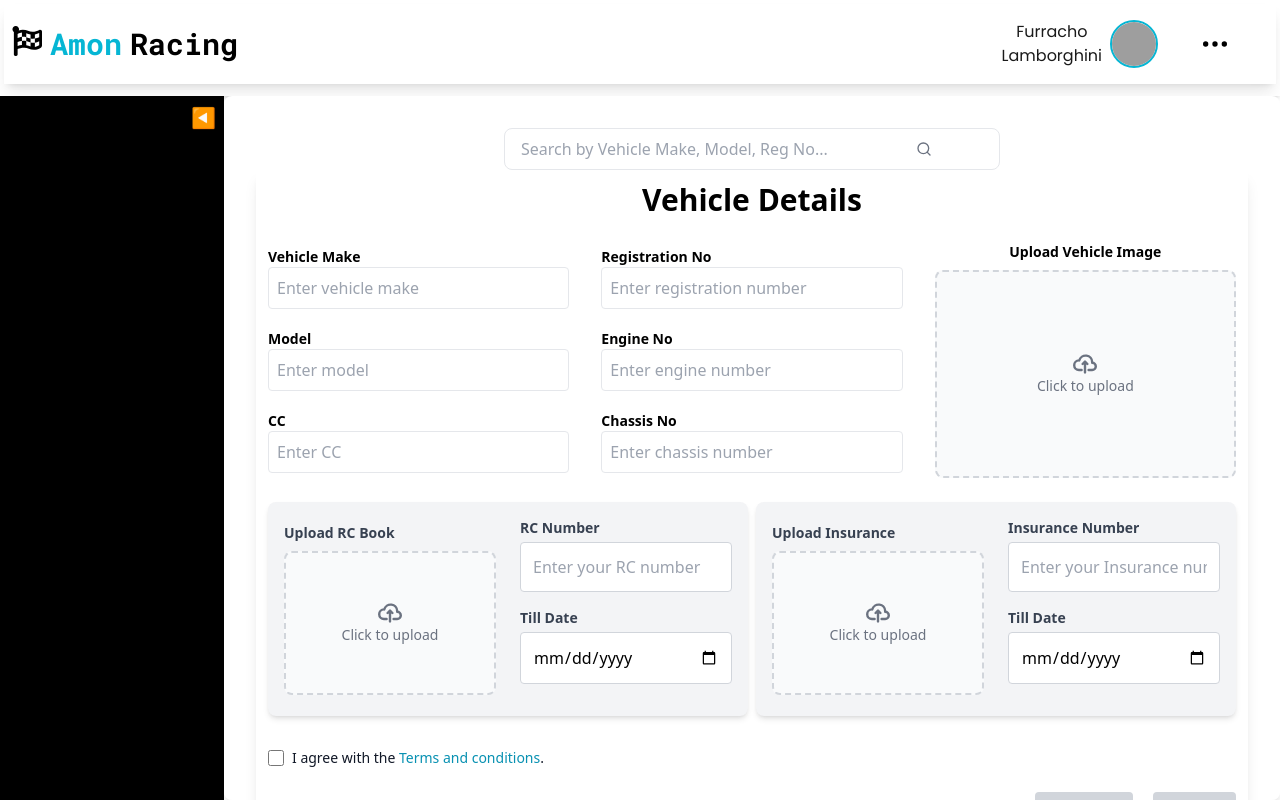
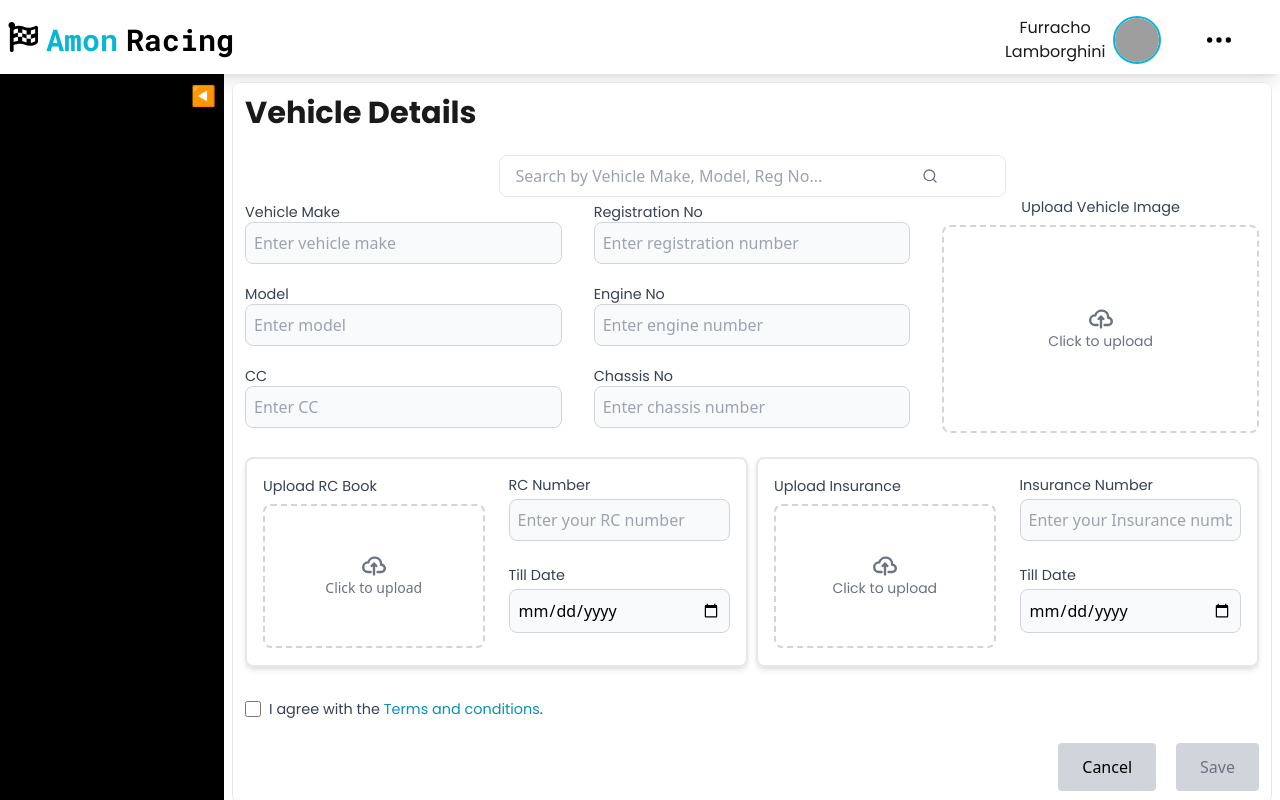
Before and after one commit to prasanthNasaka/InfinityAutomotiveUI, a React (Vite) app: page /vehicle_registration in a window 1280 px wide. Built offline with nearby package versions, Linux system fonts and the light colour scheme; sample sign-in values are in the browser's storage; grey boxes are pictures that could not be loaded.

Commit message:
done some changes

```diff
--- a/src/Components/Aboutus.jsx
+++ b/src/Components/Aboutus.jsx
@@ -54,7 +54,7 @@ const AboutUs = () => {
   };
 
   return (
-    <div ref={ref} className="w-full h-screen flex flex-col items-center ">
+    <div ref={ref} className="overflow-hidden w-full h-screen flex flex-col items-center ">
       {/* Heading */}
       <motion.h2
         variants={textVariants}
--- a/src/Components/Contactus.jsx
+++ b/src/Components/Contactus.jsx
@@ -64,7 +64,7 @@ const Contactus = () => {
       </motion.div>
 
       {/* Flag Animation CSS */}
-      <style>{`
+      {/* <style>{`
         .flag-container {
           position: relative;
           width: 200px;
@@ -84,7 +84,7 @@ const Contactus = () => {
           50% { transform: rotate(2deg) skewX(-5deg); }
           100% { transform: rotate(0deg) skewX(5deg); }
         }
-      `}</style>
+      `}</style> */}
     </div>
   );
 };
--- a/src/Screens/Vehicledetails.jsx
+++ b/src/Screens/Vehicledetails.jsx
@@ -8,6 +8,8 @@ import AutoCompleteSearch from "../Components/CustomAutoComplete";
 import toast, { Toaster } from "react-hot-toast";
 import { Link } from "react-router-dom";
 import AxiosInstance from "../Components/AxiosInstance";
+import Styles from "../constants/Styles";
+import { Tooltip as ReactTooltip } from "react-tooltip";
 
 const Vehicledetails = () => {
   const [vehicleData, setVehicleData] = useState([]);
@@ -235,40 +237,57 @@ const Vehicledetails = () => {
     <>
       <Toaster position="bottom-center" reverseOrder={false} />
 
-      <section className="w-full min-h-screen">
-        <div className="h-24 w-full shadow-md p-1">
-          <Newheader />
+      <section className="w-full h-screen flex flex-col">
+        <div className=" overflow-y-hidden shadow-lg ">
+          <Newheader  />
         </div>
 
-        <div className="flex h-[calc(100vh-6rem)] w-full">
-          <div className="bg-gray-100">
+        <div className="flex h-[calc(100vh-1rem)] overflow-hidden">
+          <div className="h-full">
             <MainSideBar />
           </div>
-          <div className="w-full bg-white shadow-lg p-8 rounded-lg overflow-auto">
-            <div className="w-full flex justify-center">
+
+          <div className="flex-1 p-2  overflow-y-auto">
+          <div className=" max-w-full mx-auto">
+          <div className="w-full  bg-white   rounded-lg overflow-auto">
+
+
+            <form className="w-full mx-auto p-3 border rounded-lg  shadow-lg">
+              <div className="w-full flex">
+              <h2 style={Styles.heading} className="text-3xl font-bold mb-6 text-center">
+                Vehicle Details
+              </h2>
+              </div>
+
+              <div className="w-full flex justify-center">
               <form className="w-1/2 ">
                 <label className="mb-2 text-sm font-medium text-gray-900 sr-only  ">
                   Search
                 </label>
+                <div data-tooltip-id="my-tooltip-1">
                 <AutoCompleteSearch
                   searchType="vehicle"
                   onDataReceived={handleVehicleDataReceived}
                   onSelect={handleVehicleSelect}
                 />
+                </div>
+
+                <ReactTooltip
+                          id="my-tooltip-1"
+                          place="bottom"
+                          variant="info"
+                          content="Search for vehicles"
+                        />
               </form>
             </div>
-
-            <form className="w-full mx-auto p-3 rounded-md shadow-lg">
-              <h2 className="text-3xl font-bold mb-6 text-center">
-                Vehicle Details
-              </h2>
               <div className="w-full flex gap-8 items-center">
                 <div className="flex flex-col gap-5 w-1/3">
                   <div>
-                    <label className="block text-sm font-bold">
+                    <label style={Styles.label} className="block text-sm font-bold">
                       Vehicle Make
                     </label>
                     <input
+                     style={Styles.input}
                       type="text"
                       className="w-full p-2 border rounded"
                       value={vehicleMake}
@@ -278,18 +297,20 @@ const Vehicledetails = () => {
                   </div>
 
                   <div>
-                    <label className="block text-sm font-bold">Model</label>
+                    <label style={Styles.label} className="block text-sm font-bold">Model</label>
                     <input
+                     style={Styles.input}
                       type="text"
-                      className="w-full p-2 border rounded"
+                      className="text-black w-full p-2 border rounded"
                       value={model}
                       onChange={(e) => setModel(e.target.value)}
                       placeholder="Enter model"
                     />
                   </div>
                   <div>
-                    <label className="block text-sm font-bold">CC</label>
+                    <label style={Styles.label} className="block text-sm font-bold">CC</label>
                     <input
+                    style={Styles.input}
                       type="text"
                       className="w-full p-2 border rounded"
                       value={cc}
@@ -301,10 +322,11 @@ const Vehicledetails = () => {
 
                 <div className="flex flex-col gap-5 w-1/3">
                   <div>
-                    <label className="block text-sm font-bold">
+                    <label style={Styles.label} className="block text-sm font-bold">
                       Registration No
                     </label>
                     <input
+                     style={Styles.input}
                       type="text"
                       className="w-full p-2 border rounded"
                       value={regNo}
@@ -313,8 +335,9 @@ const Vehicledetails = () => {
                     />
                   </div>
                   <div>
-                    <label className="block text-sm font-bold">Engine No</label>
+                    <label style={Styles.label} className="block text-sm font-bold">Engine No</label>
                     <input
+                     style={Styles.input}
                       type="text"
                       className="w-full p-2 border rounded"
                       value={engineNo}
@@ -323,10 +346,11 @@ const Vehicledetails = () => {
                     />
                   </div>
                   <div>
-                    <label className="block text-sm font-bold">
+                    <label style={Styles.label} className="block text-sm font-bold">
                       Chassis No
                     </label>
                     <input
+                     style={Styles.input}
                       type="text"
                       className="w-full p-2 border rounded"
                       value={chasisNo}
@@ -337,10 +361,12 @@ const Vehicledetails = () => {
                 </div>
 
                 <div className="flex flex-col items-center justify-center w-1/3">
-                  <label className="block text-sm font-bold mb-2">
+
+                  <label style={Styles.label} className="block text-sm font-bold mb-2">
                     Upload Vehicle Image
                   </label>
                   <input
+                  data-tooltip-id="my-tooltip-2"
                     type="file"
                     accept="image/*"
                     className="hidden"
@@ -348,8 +374,10 @@ const Vehicledetails = () => {
                     onChange={handleFileChange}
                   />
                   <label
+
+                  style={Styles.label}
                     htmlFor="file-upload"
-                    className="flex flex-col items-center justify-center w-full h-52 border-2 border-gray-300 border-dashed rounded-lg cursor-pointer bg-gray-50 hover:bg-gray-100"
+                    className="flex flex-col items-center justify-center w-full h-52 border-2 border-gray-300 border-dashed rounded-lg cursor-pointer hover:bg-gray-50"
                   >
                     <svg
                       className="w-6 h-6 text-gray-500"
@@ -368,6 +396,7 @@ const Vehicledetails = () => {
                     </svg>
                     {file ? (
                       <img
+
                         src={
                           file instanceof File
                             ? URL.createObjectURL(file)
@@ -388,14 +417,15 @@ const Vehicledetails = () => {
                 </div>
               </div>
               <div className="flex flex-col lg:flex-row gap-2">
-                <div className="bg-gray-100 p-4 rounded-lg shadow-md mt-6 w-full lg:w-1/2">
+                <div className="p-4 rounded-lg shadow-md mt-6 w-full border-2 lg:w-1/2">
                   <div className="flex gap-6 items-center ">
                     <div className="w-1/2">
-                      <label className="block text-sm font-bold text-gray-700 mb-2">
+                      <label style={Styles.label} className="block text-sm font-bold text-gray-700 mb-2">
                         Upload RC Book
                       </label>
-                      <div className="flex items-center justify-center w-full h-36 border-2 border-gray-300 border-dashed rounded-lg cursor-pointer bg-gray-50 hover:bg-gray-100">
+                      <div className="flex items-center justify-center w-full h-36 border-2 border-gray-300 border-dashed rounded-lg cursor-pointer hover:bg-gray-50">
                         <input
+                        style={Styles.label}
                           type="file"
                           accept="image/*,application/pdf"
                           className="hidden"
@@ -423,13 +453,14 @@ const Vehicledetails = () => {
                           </svg>
                           {image ? (
                             <img
+                            style={Styles.input}
                               src={
                                 image instanceof File
                                   ? URL.createObjectURL(image)
                                   : image
                               }
                               alt=" RC Image Preview"
-                              className="w-full h-full object-contain"
+                              className=" w-full h-full object-contain"
                             />
                           ) : (
                             <p className="text-gray-500 text-sm">
@@ -445,12 +476,13 @@ const Vehicledetails = () => {
                       )}
                     </div>
 
-                    <div className="w-1/2">
-                      <div className="mb-4">
-                        <label className="block text-sm font-bold text-gray-700 mb-1">
+                    <div className="w-1/2 flex flex-col gap-6">
+                      <div className="">
+                        <label style={Styles.label} className="block text-sm font-bold text-gray-700 mb-1">
                           RC Number
                         </label>
                         <input
+                        style={Styles.input}
                           type="text"
                           className="w-full p-3 border border-gray-300 rounded focus:outline-none"
                           value={rcNumb}
@@ -460,10 +492,11 @@ const Vehicledetails = () => {
                       </div>
 
                       <div className="mb-4">
-                        <label className="block text-sm font-bold text-gray-700 mb-1">
+                        <label style={Styles.label} className="block text-sm font-bold text-gray-700 mb-1">
                           Till Date
                         </label>
                         <input
+                        style={Styles.input}
                           type="date"
                           className="w-full p-3 border border-gray-300 rounded focus:outline-none"
                           value={RCValidTill}
@@ -474,21 +507,22 @@ const Vehicledetails = () => {
                   </div>
                 </div>
 
-                <div className="bg-gray-100 p-4 rounded-lg shadow-md mt-6 w-full lg:w-1/2">
+                <div className=" border-6  p-4 rounded-lg shadow-md border-2 mt-6 w-full lg:w-1/2">
                   <div className="flex gap-6 items-center">
                     <div className="w-1/2">
-                      <label className="block text-sm font-bold text-gray-700 mb-2">
+                      <label style={Styles.label} className="block text-sm font-bold text-gray-700 mb-2">
                         Upload Insurance
                       </label>
-                      <div className="flex items-center justify-center w-full h-36 border-2 border-gray-300 border-dashed rounded-lg cursor-pointer bg-gray-50 hover:bg-gray-100">
+                      <div className="flex items-center justify-center w-full h-36 border-2 border-gray-300 border-dashed rounded-lg cursor-pointer hover:bg-gray-50">
                         <input
+                          style={Styles.input}
                           type="file"
                           accept="image/*,application/pdf"
-                          className="hidden"
+                          className="hidden "
                           id="fmsci-file-upload"
                           onChange={handleUploadChange}
                         />
-                        <label
+                        <label style={Styles.label}
                           htmlFor="fmsci-file-upload"
                           className="flex flex-col items-center justify-center w-full h-full"
                         >
@@ -509,6 +543,7 @@ const Vehicledetails = () => {
                           </svg>
                           {upload ? (
                             <img
+                             style={Styles.input}
                               src={
                                 upload instanceof File
                                   ? URL.createObjectURL(upload)
@@ -531,12 +566,13 @@ const Vehicledetails = () => {
                       )}
                     </div>
 
-                    <div className="w-1/2">
-                      <div className="mb-4">
-                        <label className="block text-sm font-bold text-gray-700 mb-1">
+                    <div className="w-1/2 flex flex-col gap-6">
+                      <div className="">
+                        <label style={Styles.label} className="block text-sm font-bold text-gray-700 mb-1">
                           Insurance Number
                         </label>
                         <input
+                        style={Styles.input}
                           type="text"
                           className="w-full p-3 border border-gray-300 rounded focus:outline-none"
                           value={insuranceNumb}
@@ -546,10 +582,11 @@ const Vehicledetails = () => {
                       </div>
 
                       <div className="mb-4">
-                        <label className="block text-sm font-bold text-gray-700 mb-1">
+                        <label style={Styles.label} className="block text-sm font-bold text-gray-700 mb-1">
                           Till Date
                         </label>
                         <input
+                        style={Styles.input}
                           type="date"
                           className="w-full p-3 border border-gray-300 rounded focus:outline-none"
                           value={insuranceValidTill}
@@ -571,6 +608,7 @@ const Vehicledetails = () => {
                   onChange={(e) => setIsAgreed(e.target.checked)}
                 />
                 <label
+                style={Styles.label}
                   htmlFor="link-checkbox"
                   className="ms-2 text-sm font-medium text-gray-900 dark:text-gray-300"
                 >
@@ -603,6 +641,8 @@ const Vehicledetails = () => {
               </div>
             </form>
           </div>
+          </div>
+          </div>
         </div>
       </section>
     </>
--- a/src/constants/Styles.js
+++ b/src/constants/Styles.js
@@ -22,20 +22,24 @@ const Styles = {
     fontWeight: "bold",
   },
 
+//   input: {
+//     backgroundColor: "#F9FAFB", // Light gray background
+//     padding: "10px",
+//     borderRadius: "8px",
+//     color: "#000000", // Black text
+//  },
+
   select: {
     width: "100%",
     height: "40px",
     backgroundColor: "#F9FAFB", // Light gray background
     border: "1px solid #D1D5DB", // Gray border
-    color: "#374151", // Dark gray text
+    color: "#E5E7EB", // Very light gray text
     fontSize: "14px",
     borderRadius: "8px",
     padding: "10px",
     outline: "none",
     transition: "all 0.2s ease-in-out",
-
-
-
 
     // Disabled state
     ":disabled": {
@@ -62,9 +66,9 @@ const Styles = {
 
   input: {
     width: "100%",
-    padding: "12px",
+    padding: "8px",
     borderRadius: "8px",
-    backgroundColor: "#F3F7F6",
+    backgroundColor: "#F9FAFB",
     border: "1px solid #D1D5DB",
     outline: "none",
   },
```
Also changed, not shown: src/Components/Linkraceanddrive.jsx (+42 -21 lines), src/Components/Videoclickland.jsx (+41 -1 lines), src/Screens/RegistrationDeskPopUp.jsx (+92 -94 lines).
